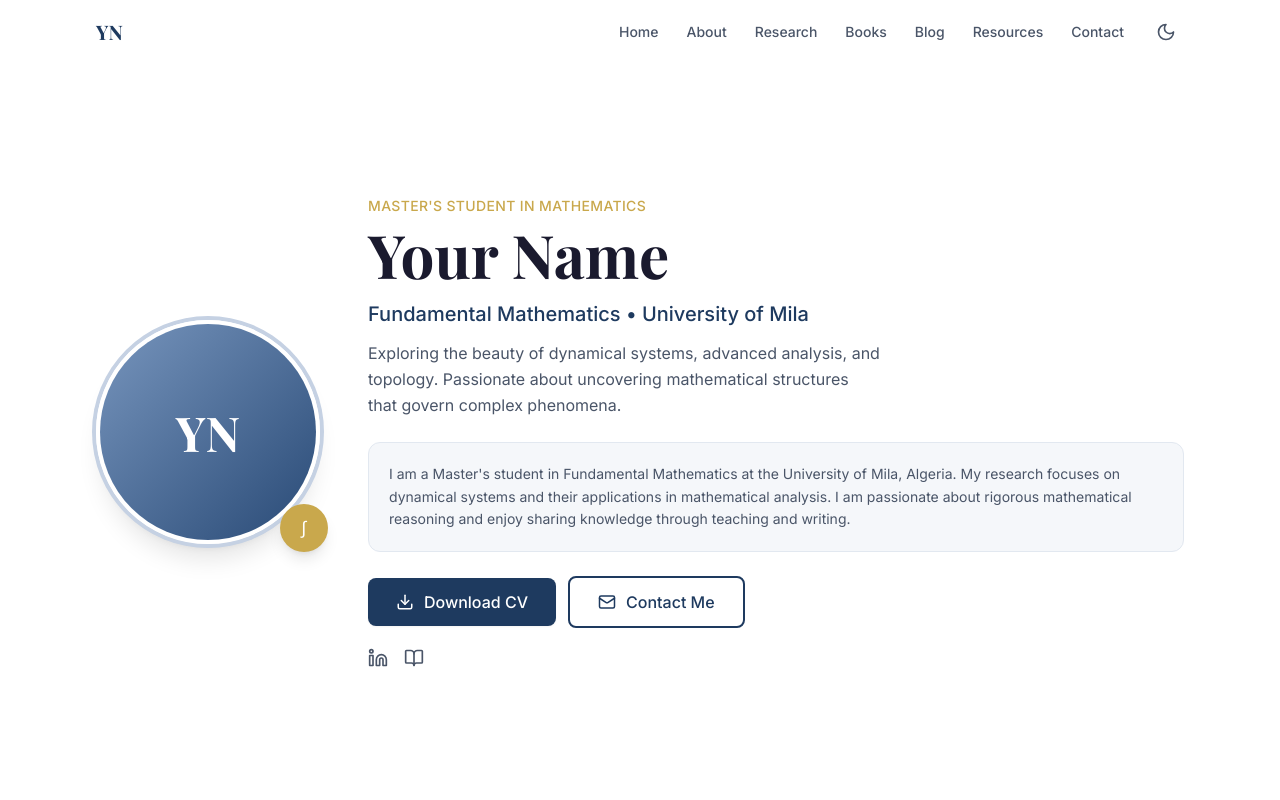
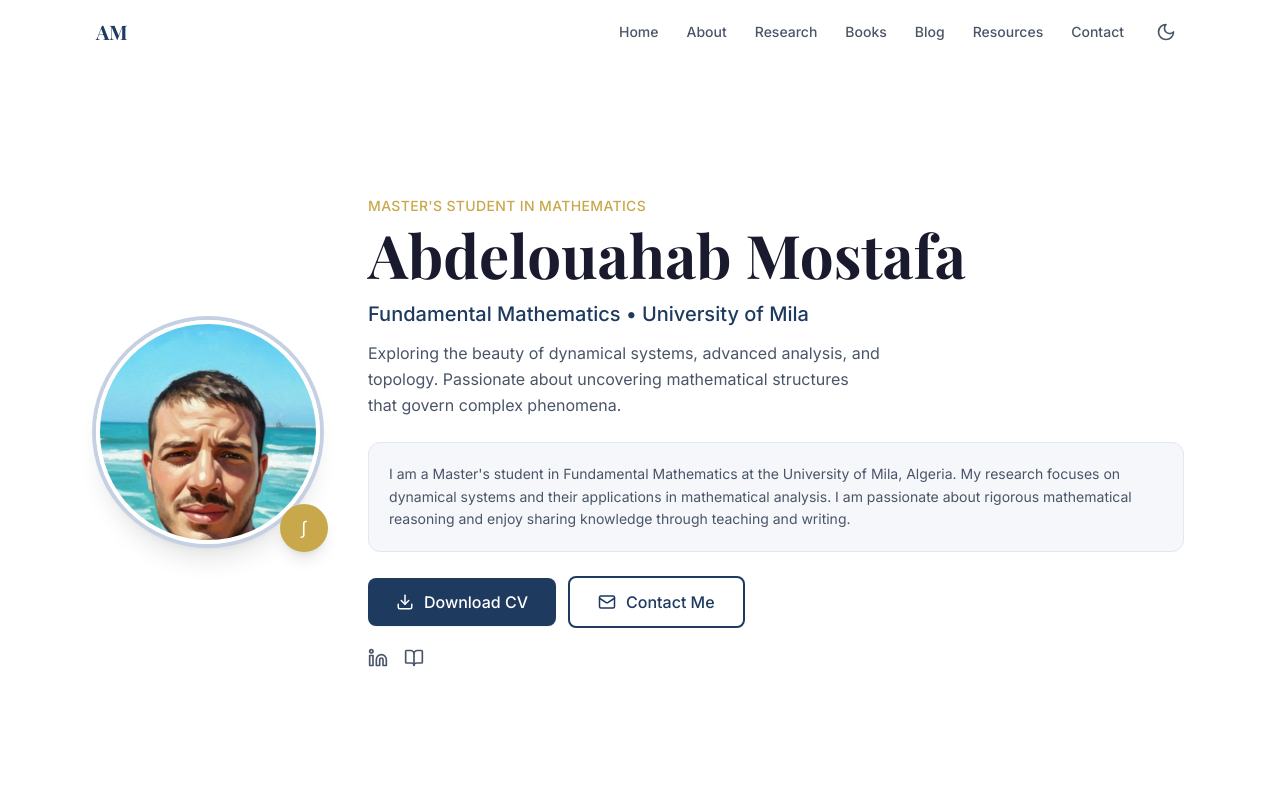
Before and after one commit to abdelouahabmostafaetu-bot/mostafa_abdelouahab, a Next.js app: page / in a window 1280 px wide. Shown: the top 800 px of the page. Built offline with nearby package versions, Linux system fonts and the light colour scheme.

Commit message:
Update research interests and education timeline

```diff
--- a/src/app/about/page.tsx
+++ b/src/app/about/page.tsx
@@ -13,40 +13,39 @@ export const metadata: Metadata = {
 
 const researchInterests = [
   {
-    title: 'Dynamical Systems',
+    title: 'Closed Form Definite Integrals',
     description:
-      'Studying the long-term behavior of deterministic processes, stability analysis, and bifurcation theory in both continuous and discrete settings.',
+      'Evaluating definite integrals in closed form using advanced techniques such as differentiation under the integral sign, residue calculus, and special function identities.',
+    icon: '∫',
+  },
+  {
+    title: 'Special Functions',
+    description:
+      'Study of classical special functions including the Gamma function, Beta function, hypergeometric functions, and their roles in mathematical analysis and applied mathematics.',
     icon: '🔄',
+  },
+  {
+    title: 'Linear Algebra',
+    description:
+      'Vector spaces, linear transformations, eigenvalue theory, matrix decompositions, and their applications across pure and applied mathematics.',
+    icon: '📐',
   },
   {
     title: 'Advanced Analysis',
     description:
-      'Real and complex analysis, measure theory, functional analysis, and their applications to differential equations and dynamical systems.',
-    icon: '📐',
-  },
-  {
-    title: 'Topology',
-    description:
-      'Point-set topology, topological dynamics, and the interplay between topological properties and dynamical behavior of mathematical systems.',
+      'Real and complex analysis, measure theory, functional analysis, and rigorous foundations of calculus and integration theory.',
     icon: '🔗',
-  },
-  {
-    title: 'Integral Calculus',
-    description:
-      'Advanced integration theory, integral inequalities, and applications to existence and uniqueness theorems in the theory of differential equations.',
-    icon: '∫',
   },
 ];
 
 const skills = [
-  { name: 'LaTeX', level: 95 },
-  { name: 'Mathematica', level: 80 },
-  { name: 'Python', level: 75 },
-  { name: 'MATLAB', level: 70 },
-  { name: 'Mathematical Writing', level: 90 },
-  { name: 'French', level: 95 },
-  { name: 'Arabic', level: 100 },
-  { name: 'English', level: 85 },
+  { name: 'LaTeX', level: 40 },
+  { name: 'Python', level: 10 },
+  { name: 'MATLAB', level: 45 },
+  { name: 'Mathematical Writing', level: 5 },
+  { name: 'English', level: 15 },
+  { name: 'French', level: 35 },
+  { name: 'Arabic', level: 70 },
 ];
 
 export default async function AboutPage() {
@@ -76,9 +75,12 @@ export default async function AboutPage() {
             {/* Photo */}
             <div className="flex-shrink-0 mx-auto md:mx-0">
               <div className="w-48 h-48 rounded-2xl overflow-hidden border-2 border-[var(--color-border)] shadow-lg">
-                <div className="w-full h-full bg-gradient-to-br from-primary-300 to-primary-700 flex items-center justify-center">
-                  <span className="text-4xl font-heading font-bold text-white">YN</span>
-                </div>
+                {/* eslint-disable-next-line @next/next/no-img-element */}
+                <img
+                  src="/images/profile/about-photo.jpg"
+                  alt="About photo"
+                  className="w-full h-full object-cover"
+                />
               </div>
             </div>
             {/* Bio */}
--- a/src/app/layout.tsx
+++ b/src/app/layout.tsx
@@ -5,11 +5,11 @@ import Footer from '@/components/layout/Footer';
 
 export const metadata: Metadata = {
   title: {
-    default: 'Your Name — Mathematics Researcher',
-    template: '%s | Your Name',
+    default: 'Abdelouahab Mostafa — Mathematics Researcher',
+    template: '%s | Abdelouahab Mostafa',
   },
   description:
-    "Personal academic website of Your Name, Master's student in Fundamental Mathematics at the University of Mila, Algeria. Research in dynamical systems, analysis, and topology.",
+    "Personal academic website of Abdelouahab Mostafa, Master's student in Fundamental Mathematics at the University of Mila, Algeria. Research in dynamical systems, analysis, and topology.",
   keywords: [
     'mathematics',
     'dynamical systems',
@@ -19,13 +19,13 @@ export const metadata: Metadata = {
     'Algeria',
     'research',
   ],
-  authors: [{ name: 'Your Name' }],
+  authors: [{ name: 'Abdelouahab Mostafa' }],
   openGraph: {
-    title: 'Your Name — Mathematics Researcher',
+    title: 'Abdelouahab Mostafa — Mathematics Researcher',
     description:
-      "Personal academic website of Your Name, Master's student in Fundamental Mathematics.",
+      "Personal academic website of Abdelouahab Mostafa, Master's student in Fundamental Mathematics.",
     url: 'https://your-site.vercel.app',
-    siteName: 'Your Name',
+    siteName: 'Abdelouahab Mostafa',
     locale: 'en_US',
     type: 'website',
   },
--- a/src/components/home/HeroSection.tsx
+++ b/src/components/home/HeroSection.tsx
@@ -11,10 +11,12 @@ export default function HeroSection() {
           <ScrollAnimation animation="slide-in-left" className="flex-shrink-0">
             <div className="relative">
               <div className="w-48 h-48 md:w-56 md:h-56 rounded-full overflow-hidden border-4 border-white dark:border-gray-800 shadow-xl ring-4 ring-primary-100 dark:ring-primary-900">
-                {/* Replace with your photo - place it at public/images/profile/main-photo.jpg */}
-                <div className="w-full h-full bg-gradient-to-br from-primary-300 to-primary-700 flex items-center justify-center">
-                  <span className="text-5xl font-heading font-bold text-white">YN</span>
-                </div>
+                {/* eslint-disable-next-line @next/next/no-img-element */}
+                <img
+                  src="/images/profile/main-photo.jpg"
+                  alt="Profile photo"
+                  className="w-full h-full object-cover"
+                />
               </div>
               {/* Gold accent ring */}
               <div className="absolute -bottom-2 -right-2 w-12 h-12 rounded-full bg-accent-500 flex items-center justify-center shadow-lg">
@@ -30,7 +32,7 @@ export default function HeroSection() {
                 Master&apos;s Student in Mathematics
               </p>
               <h1 className="font-heading text-4xl md:text-5xl lg:text-6xl font-bold text-[var(--color-text)] mb-4">
-                Your Name
+                Abdelouahab Mostafa
               </h1>
               <p className="text-lg md:text-xl text-primary-800 dark:text-primary-300 font-medium mb-3">
                 Fundamental Mathematics &bull; University of Mila
--- a/src/components/layout/Footer.tsx
+++ b/src/components/layout/Footer.tsx
@@ -11,7 +11,7 @@ export default function Footer() {
           {/* About */}
           <div>
             <h3 className="font-heading text-lg font-bold text-[var(--color-text)] mb-3">
-              Your Name
+              Abdelouahab Mostafa
             </h3>
             <p className="text-sm text-[var(--color-text-secondary)] leading-relaxed">
               Master&apos;s Student in Fundamental Mathematics at the University of Mila, Algeria.
@@ -93,7 +93,7 @@ export default function Footer() {
         </div>
 
         <div className="mt-8 pt-6 border-t border-[var(--color-border)] text-center text-xs text-[var(--color-text-secondary)]">
-          <p>&copy; {currentYear} Your Name. All rights reserved.</p>
+          <p>&copy; {currentYear} Abdelouahab Mostafa. All rights reserved.</p>
           <p className="mt-1">Built with Next.js &amp; Tailwind CSS</p>
         </div>
       </div>
--- a/src/components/layout/Navbar.tsx
+++ b/src/components/layout/Navbar.tsx
@@ -42,7 +42,7 @@ export default function Navbar() {
             href="/"
             className="font-heading text-xl font-bold text-primary-800 dark:text-primary-300 hover:text-accent-500 transition-colors"
           >
-            YN
+            AM
           </Link>
 
           {/* Desktop Links */}
--- a/src/content/publications.json
+++ b/src/content/publications.json
@@ -1,7 +1,7 @@
 [
   {
     "title": "On the Stability of Discrete Dynamical Systems in Metric Spaces",
-    "authors": ["Your Name", "Advisor Name"],
+    "authors": ["Abdelouahab Mostafa", "Advisor Name"],
     "venue": "University of Mila — Master's Thesis",
     "year": 2026,
     "abstract": "We study the stability properties of discrete dynamical systems defined on complete metric spaces. Using fixed-point theorems and Lyapunov-type functions, we establish new sufficient conditions for the asymptotic stability of equilibrium points. Our results generalize classical theorems by relaxing the smoothness requirements on the underlying maps.",
@@ -11,7 +11,7 @@
   },
   {
     "title": "A Note on Topological Conjugacy of Expanding Maps on the Circle",
-    "authors": ["Your Name"],
+    "authors": ["Abdelouahab Mostafa"],
     "venue": "Student Mathematical Journal",
     "year": 2025,
     "abstract": "We present an elementary proof that any two expanding maps of the same degree on the unit circle are topologically conjugate. Our approach uses symbolic dynamics and coding theory, providing a constructive method for building the conjugacy map.",
@@ -21,7 +21,7 @@
   },
   {
     "title": "Integral Inequalities and Their Applications to Differential Equations",
-    "authors": ["Your Name", "Collaborator Name"],
+    "authors": ["Abdelouahab Mostafa", "Collaborator Name"],
     "venue": "Proceedings of the Algerian Mathematics Conference",
     "year": 2025,
     "abstract": "We derive several new integral inequalities of Gronwall-Bellman type and demonstrate their utility in establishing existence and uniqueness results for certain classes of ordinary differential equations with discontinuous right-hand sides.",
```
Also changed, not shown: src/content/education.json (+8 -2 lines), public/images/profile/about-photo.jpg (renamed from mostafa.png), public/images/profile/main-photo.jpg (added).
